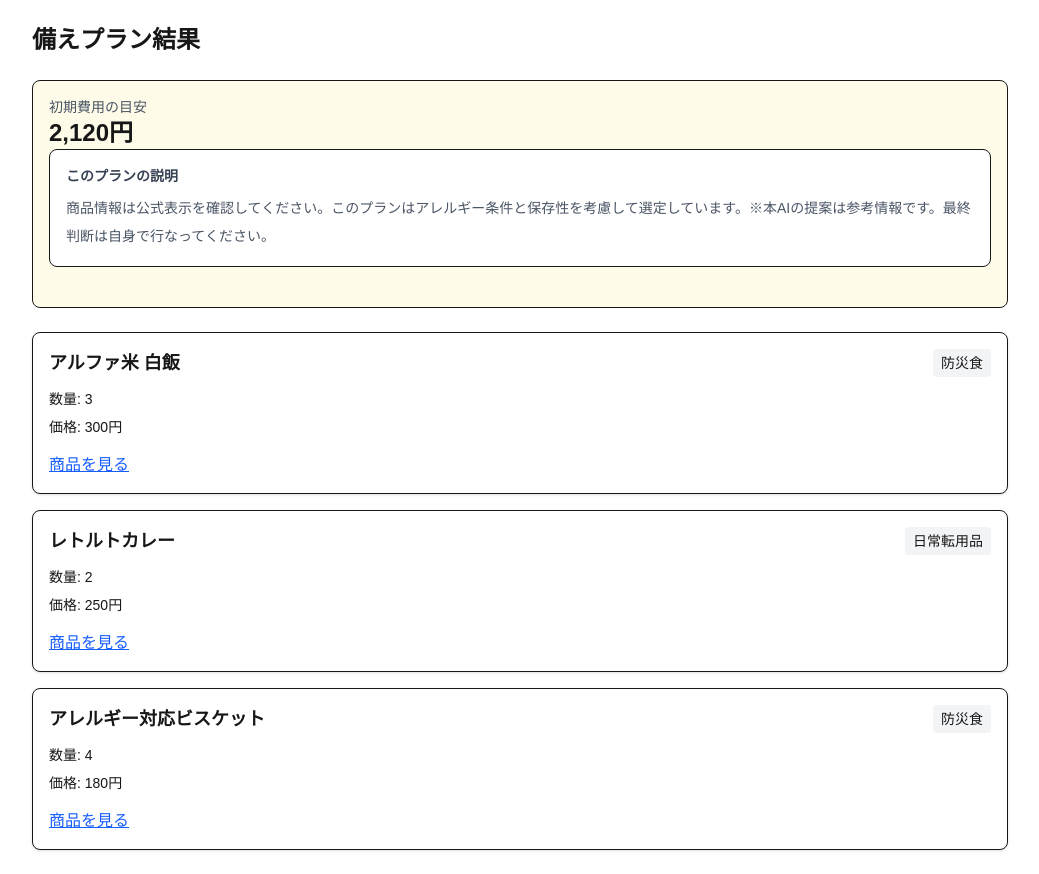
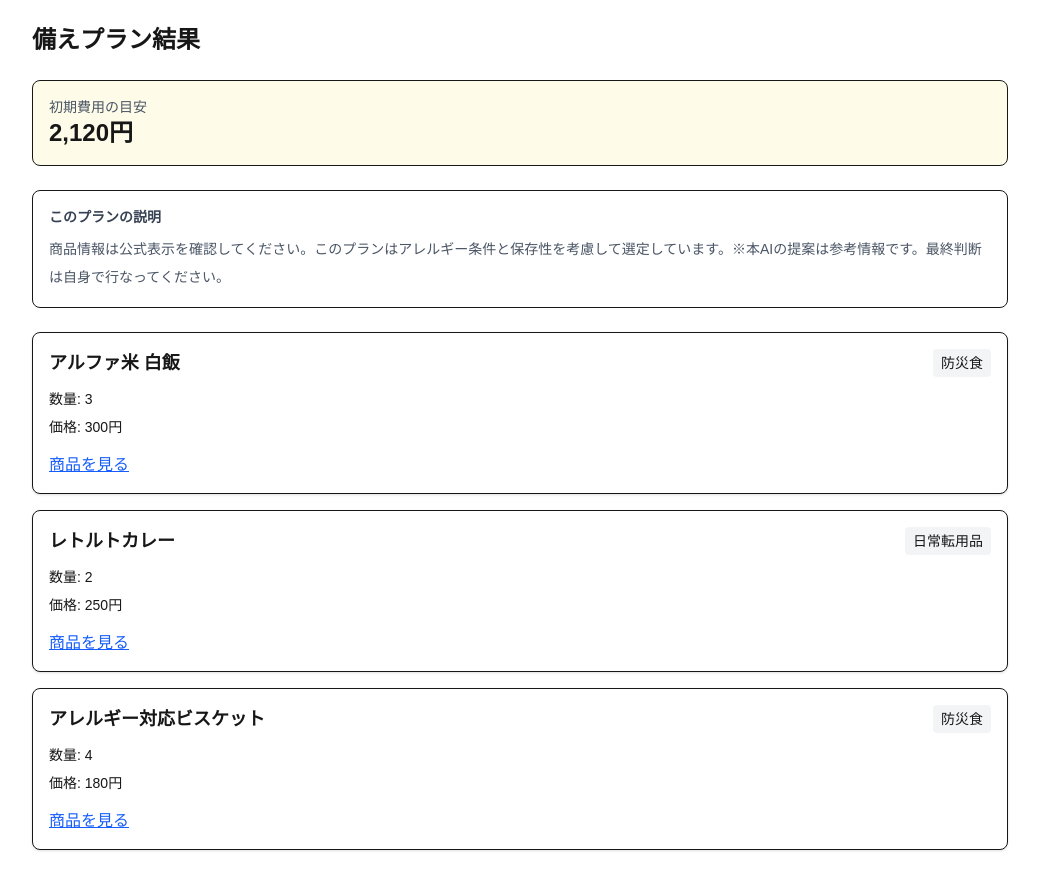
Before and after one commit to aya425/sonae-are, a Next.js app in the folder my-app/: page /plan/result in a window 1280 px wide. Shown: the whole page, without its empty margins (120-1159 px from the left). Built offline with nearby package versions, Linux system fonts and the light colour scheme.

Commit message:
fix: 初期費用カードと説明カードを分離

```diff
--- a/my-app/app/plan/result/page.tsx
+++ b/my-app/app/plan/result/page.tsx
@@ -34,16 +34,18 @@ export default function PlanResultPage() {
   return (
     <div className="p-6 max-w-5xl mx-auto">
       <h1 className="text-2xl font-bold mb-6">備えプラン結果</h1>
+      {/* 初期費用カード */}
       <div className="mb-6 rounded-lg border bg-yellow-50 p-4">
         <p className="text-sm text-gray-600">初期費用の目安</p>
         <p className="text-2xl font-bold">2,120円</p>
-        <div className="mb-6 rounded-lg border bg-white p-4">
-          <p className="text-sm font-semibold text-gray-700 mb-2">
-            このプランの説明
-          </p>
-          <p className="text-sm leading-7 text-gray-600">{mockExplanation}</p>
-        </div>
       </div>
+      <div className="mb-6 rounded-lg border bg-white p-4">
+        <p className="text-sm font-semibold text-gray-700 mb-2">
+          このプランの説明
+        </p>
+        <p className="text-sm leading-7 text-gray-600">{mockExplanation}</p>
+      </div>
+
       <div className="grid gap-4">
         {mockItems.map((item) => (
           <div
```
